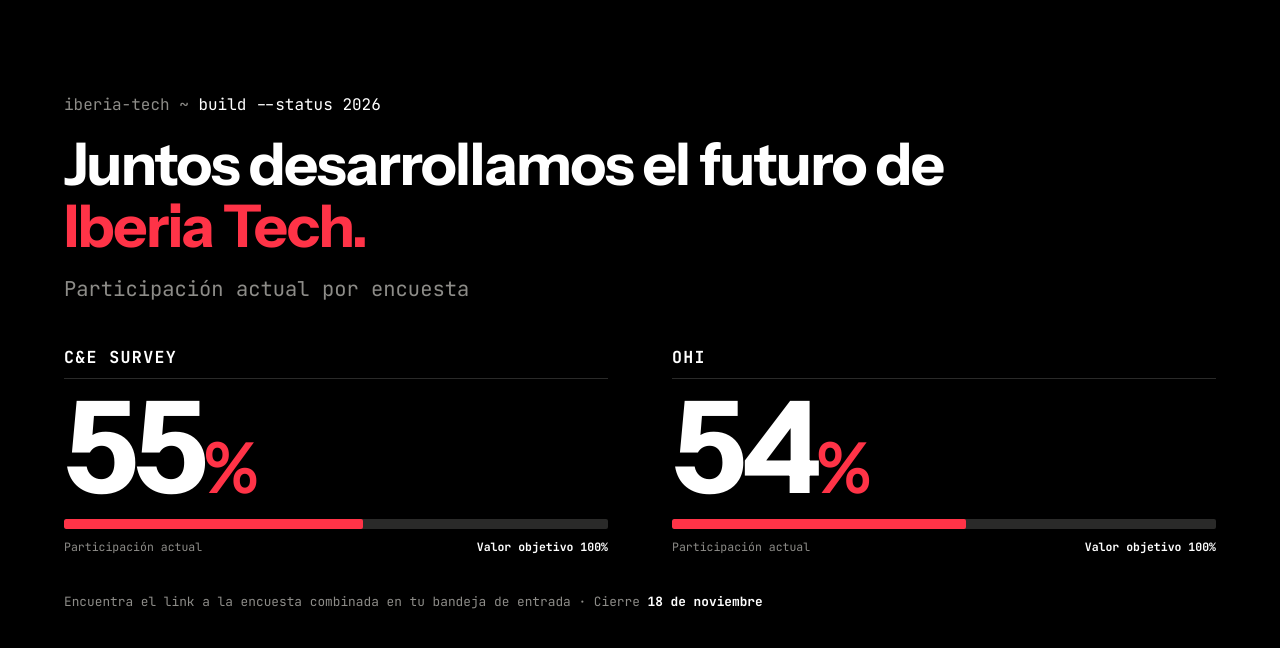
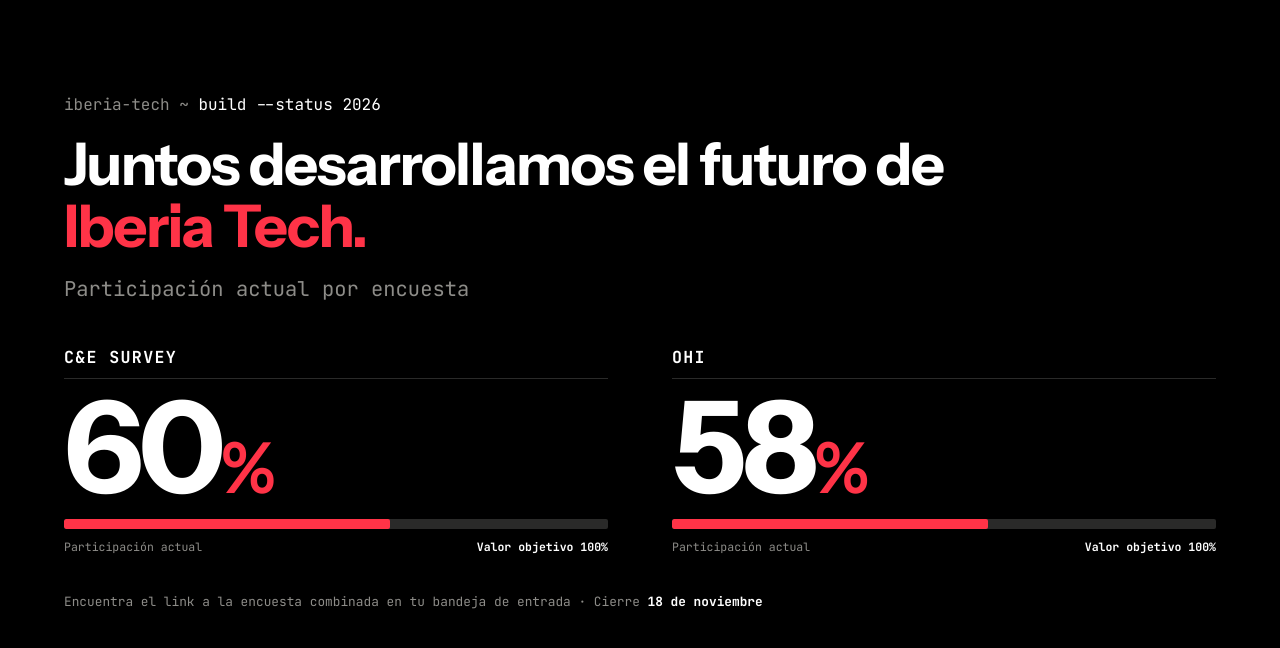
Before and after one commit to MonicaFustes/IberiaTech_countdown, a plain HTML site: page index.html in a window 1280 px wide. Shown: the part 112-760 px from the top of the page. Drawn offline with Linux system fonts and the light colour scheme.

Commit message:
Add files via upload

```diff
--- a/index.html
+++ b/index.html
@@ -86,8 +86,8 @@
 // ─────────────────────────────────────────────────
 //  EDITA SOLO ESTE NÚMERO PARA ACTUALIZAR LA PANTALLA
 //  Ejemplo: 12  =>  12% de participación (uno por encuesta)
-var PARTICIPACION_CE  = 55;   // C&E Survey
-var PARTICIPACION_OHI = 54;   // OHI
+var PARTICIPACION_CE  = 60;   // C&E Survey
+var PARTICIPACION_OHI = 58;   // OHI
 // ─────────────────────────────────────────────────
 (function(){
   function pinta(id,v){
```
